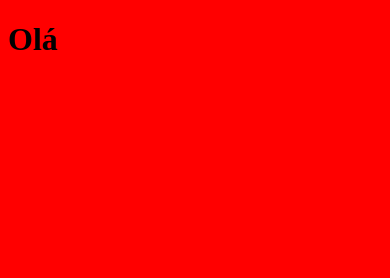
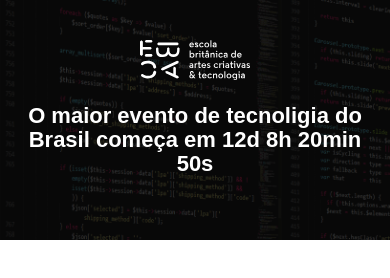
Before and after one commit to MisterConscio/tech-event-site, a website built with Parcel: page src/index.html in a window 390 px wide. Built offline with nearby package versions, Linux system fonts and the light colour scheme.

Commit message:
Adição do hero

```diff
--- a/package.json
+++ b/package.json
@@ -4,7 +4,7 @@
   "description": "",
   "main": "index.js",
   "scripts": {
-    "dev": "parcel ./src/index.html ./src/styles/main.scss ./src/scripts/main.js",
+    "dev": "parcel ./src/index.html ./src/scripts/main.js ./src/styles/main.scss",
     "test": "echo \"Error: no test specified\" && exit 1"
   },
   "keywords": [],
@@ -12,6 +12,7 @@
   "license": "ISC",
   "devDependencies": {
     "@parcel/transformer-sass": "^2.8.3",
-    "parcel": "^2.8.3"
+    "parcel": "^2.8.3",
+    "sharp": "^0.31.3"
   }
 }
--- a/src/index.html
+++ b/src/index.html
@@ -1,14 +1,26 @@
 <!DOCTYPE html>
 <html lang="pt-br">
   <head>
-    <title>My Site</title>
+    <title>EBAC Tech Talks</title>
     <meta charset="UTF-8">
     <meta http-equiv="X-UA-Compatible" content="IE=edge">
     <meta name="viewport" content="width=device-width, initial-scale=1">
+    <link rel="preconnect" href="https://fonts.googleapis.com">
+    <link rel="preconnect" href="https://fonts.gstatic.com" crossorigin>
+    <link href="https://fonts.googleapis.com/css2?family=Lato:wght@400;700;900&display=swap" rel="stylesheet">
     <link href="styles/main.scss" rel="stylesheet">
   </head>
   <body>
-    <h1>Olá</h1>
+
+    <header class="hero">
+      <div class="container">
+        <img class="hero__logo" src="./images/ebac_logo.svg" alt="EBAC Logo">
+        <p class="hero__text">
+        O maior evento de tecnoligia do Brasil começa em 12d 8h 20min 50s
+        </p>
+      </div>
+    </header>
+
     <script src="./scripts/main.js"></script>
   </body>
 </html>
--- /dev/null
+++ b/src/styles/_hero.scss
@@ -0,0 +1,47 @@
+.hero {
+  padding: 64px 0 100px 0;
+  background-color: #232323;
+  background-image: url('../images/fundo.png');
+  background-repeat: no-repeat;
+  background-size: cover;
+
+  background-blend-mode: overlay;
+
+  // &::before {
+  //   position: absolute;
+  //   top: 0;
+  //   left: 0;
+  //   width: 100%;
+  //   height: 100%;
+  //   background-color: black;
+  //   content: "";
+  // }
+
+  &__logo {
+    margin: 0 auto;
+    height: 80px;
+    display: block;
+  }
+
+  &__text {
+    margin: 64px 0;
+    font-size: 40px;
+    line-height: 56px;
+    font-weight: bold;
+    text-align: center;
+  }
+
+  @media (max-width: 640px) {
+    padding: 40px 0;
+
+    &__logo {
+      height: 40px;
+    }
+
+    &__text {
+      font-size: 22px;
+      line-height: 24px;
+      margin: 24px 0;
+    }
+  }
+}
--- a/src/styles/main.scss
+++ b/src/styles/main.scss
@@ -1,3 +1,26 @@
+@use 'hero';
+
+* {
+  margin: 0;
+  padding: 0;
+  box-sizing: border-box;
+  font-family: Latio, sans-serif;
+}
+
 body {
-  background-color: red;
+  color: white;
 }
+
+.container {
+  max-width: 960px;
+  width: 100%;
+  margin: 0 auto;
+
+  @media (max-width: 640px) {
+    max-width: 80%;
+  }
+
+  @media (max-width: 1024px) {
+    max-width: 90%;
+  }
+}
```
Also changed, not shown: 1 other file.
